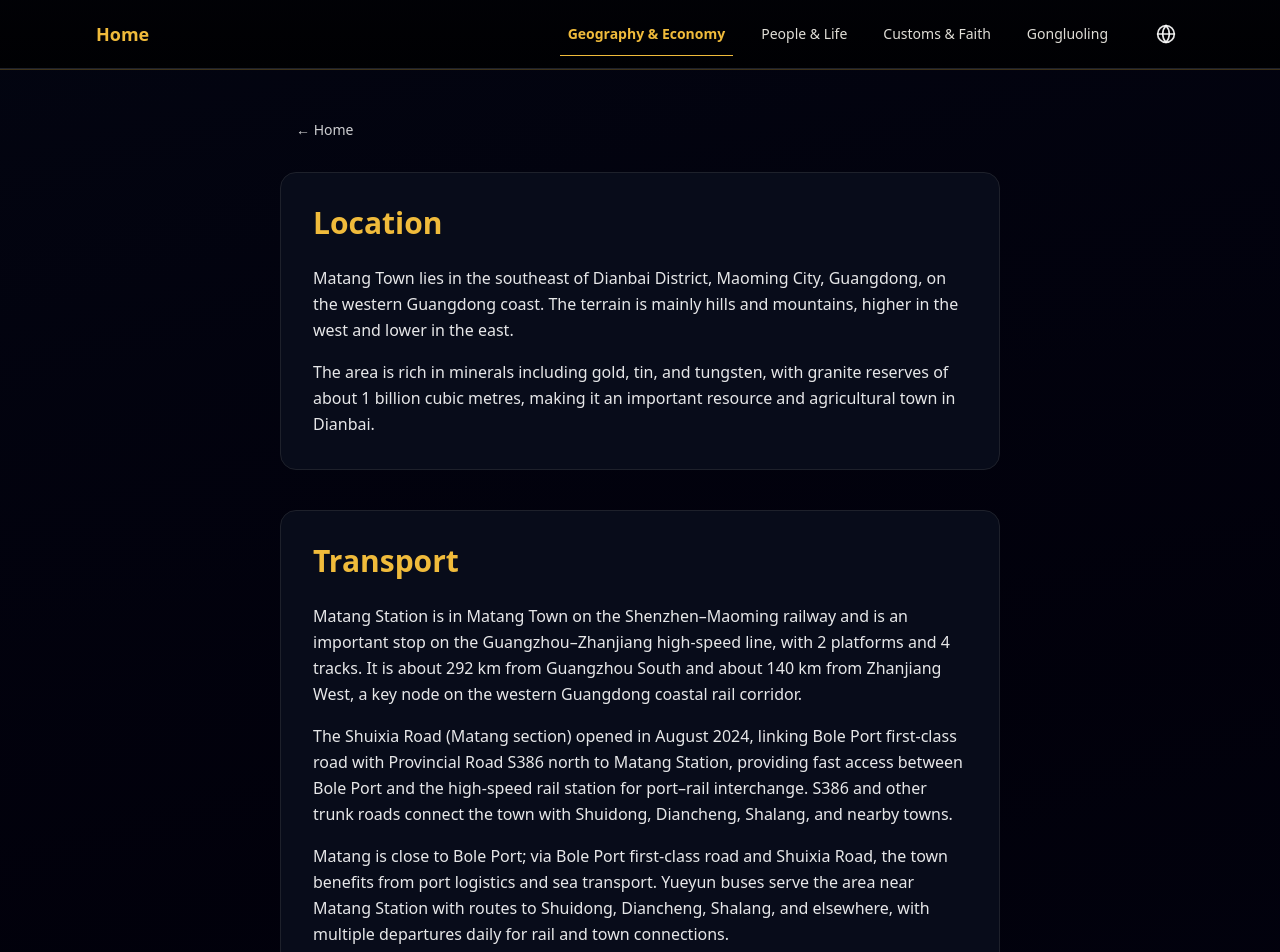
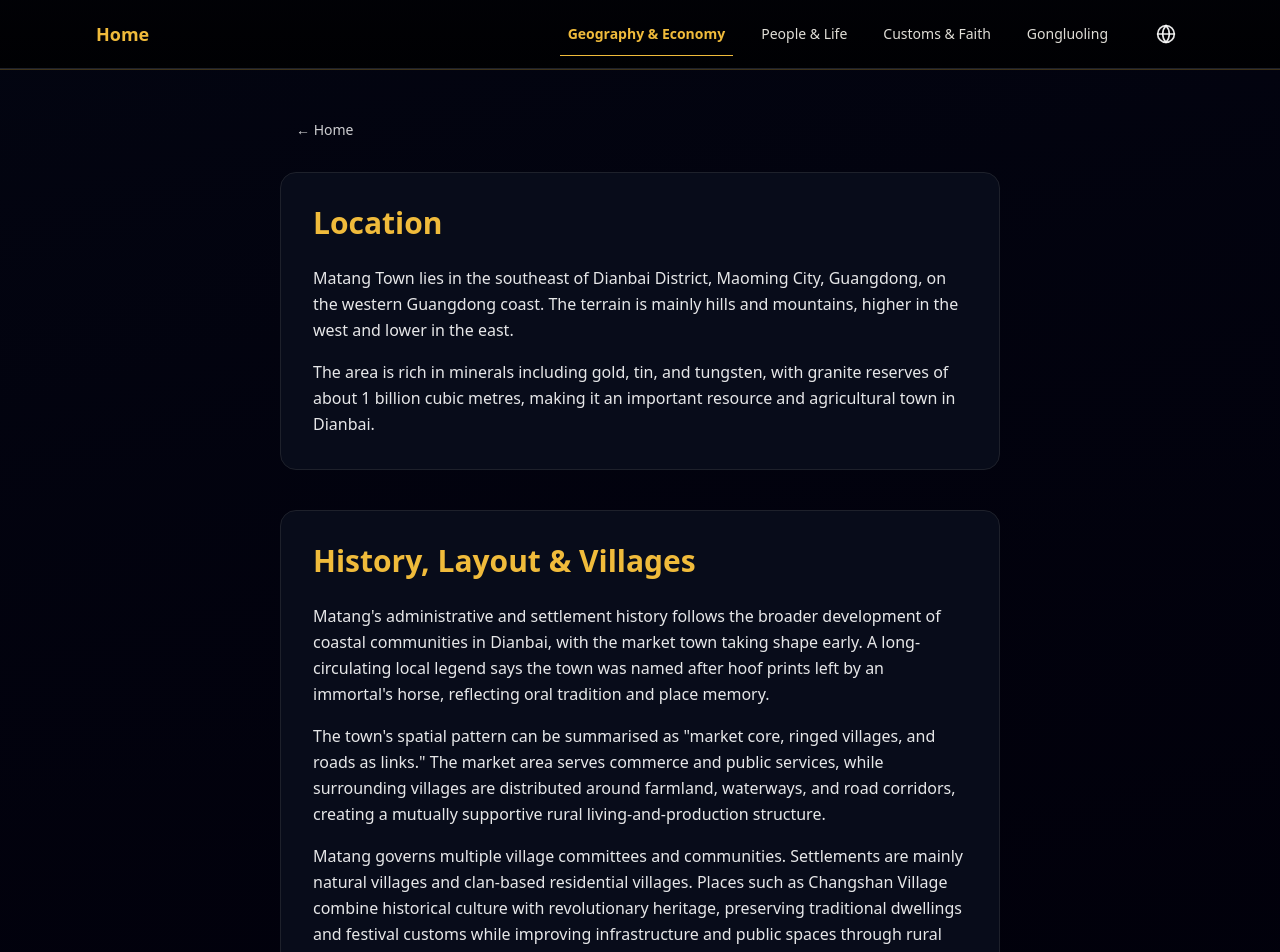
Before and after one commit to fundgao/awesome-prompts, a Next.js app: page /en/overview in a window 1280 px wide. Shown: the top 952 px of the page. Built offline with nearby package versions, Linux system fonts and the light colour scheme.

Commit message:
feat: add history/layout/villages overview content

```diff
--- a/messages/en.json
+++ b/messages/en.json
@@ -27,6 +27,12 @@
         "title": "Location",
         "p1": "Matang Town lies in the southeast of Dianbai District, Maoming City, Guangdong, on the western Guangdong coast. The terrain is mainly hills and mountains, higher in the west and lower in the east.",
         "p2": "The area is rich in minerals including gold, tin, and tungsten, with granite reserves of about 1 billion cubic metres, making it an important resource and agricultural town in Dianbai."
+      },
+      "history-layout-villages": {
+        "title": "History, Layout & Villages",
+        "p1": "Matang's administrative and settlement history follows the broader development of coastal communities in Dianbai, with the market town taking shape early. A long-circulating local legend says the town was named after hoof prints left by an immortal's horse, reflecting oral tradition and place memory.",
+        "p2": "The town's spatial pattern can be summarised as \"market core, ringed villages, and roads as links.\" The market area serves commerce and public services, while surrounding villages are distributed around farmland, waterways, and road corridors, creating a mutually supportive rural living-and-production structure.",
+        "p3": "Matang governs multiple village committees and communities. Settlements are mainly natural villages and clan-based residential villages. Places such as Changshan Village combine historical culture with revolutionary heritage, preserving traditional dwellings and festival customs while improving infrastructure and public spaces through rural revitalisation."
       },
       "transport": {
         "title": "Transport",
--- a/messages/zh-Hant.json
+++ b/messages/zh-Hant.json
@@ -27,6 +27,12 @@
         "title": "地理位置",
         "p1": "馬踏鎮位於廣東省茂名市電白區東南部，地處粵西沿海。地貌以山地、丘陵為主，西高東低，背山面海。",
         "p2": "境內礦產資源豐富，有金、錫、鎢等有色金屬，花崗岩儲量達約 10 億立方米，是電白重要的資源與農業鎮。"
+      },
+      "history-layout-villages": {
+        "title": "歷史、布局與村落",
+        "p1": "馬踏鎮建置沿革可追溯至電白沿海聚落的發展脈絡，圩鎮形成較早。民間長期流傳「仙人策馬留蹄印」得名的故事，反映本地口述傳統與鄉土記憶。",
+        "p2": "鎮域空間總體呈「鎮墟為核心、村落環布、交通串聯」的格局。圩鎮承擔商貿與公共服務功能，周邊村莊依託耕地、水系與道路網絡分布，形成生活與生產相互支撐的鄉村結構。",
+        "p3": "馬踏鎮下轄多個行政村與社區，村落形態以自然村、宗族聚居村為主。長山村等村落兼具歷史人文與紅色資源，既保留傳統民居與節慶習俗，也在鄉村振興中持續完善基礎設施與公共空間。"
       },
       "transport": {
         "title": "交通情況",
--- a/messages/zh.json
+++ b/messages/zh.json
@@ -27,6 +27,12 @@
         "title": "地理位置",
         "p1": "马踏镇位于广东省茂名市电白区东南部，地处粤西沿海。地貌以山地、丘陵为主，西高东低，背山面海。",
         "p2": "境内矿产资源丰富，有金、锡、钨等有色金属，花岗岩储量达约 10 亿立方米，是电白重要的资源与农业镇。"
+      },
+      "history-layout-villages": {
+        "title": "历史、布局与村落",
+        "p1": "马踏镇建置沿革可追溯至电白沿海聚落的发展脉络，圩镇形成较早。民间长期流传“仙人策马留蹄印”得名的故事，反映了本地口述传统与乡土记忆。",
+        "p2": "镇域空间总体呈“镇墟为核心、村落环布、交通串联”的格局。圩镇承担商贸与公共服务功能，周边村庄依托耕地、水系与道路网络分布，形成生活生产相互支撑的乡村结构。",
+        "p3": "马踏镇下辖多个行政村与社区，村落形态以自然村、宗族聚居村为主。长山村等村落兼具历史人文与红色资源，既保留传统民居与节庆习俗，也在乡村振兴中持续完善基础设施与公共空间。"
       },
       "transport": {
         "title": "交通情况",
--- a/src/data/matang.ts
+++ b/src/data/matang.ts
@@ -26,6 +26,7 @@ export const FUSED_SECTION_BLOCKS: Record<
 > = {
   overview: [
     { blockId: "location", paragraphKeys: ["p1", "p2"] },
+    { blockId: "history-layout-villages", paragraphKeys: ["p1", "p2", "p3"] },
     { blockId: "transport", paragraphKeys: ["p1", "p2", "p3"] },
     { blockId: "economy", paragraphKeys: ["p1", "p2"] },
   ],
```
